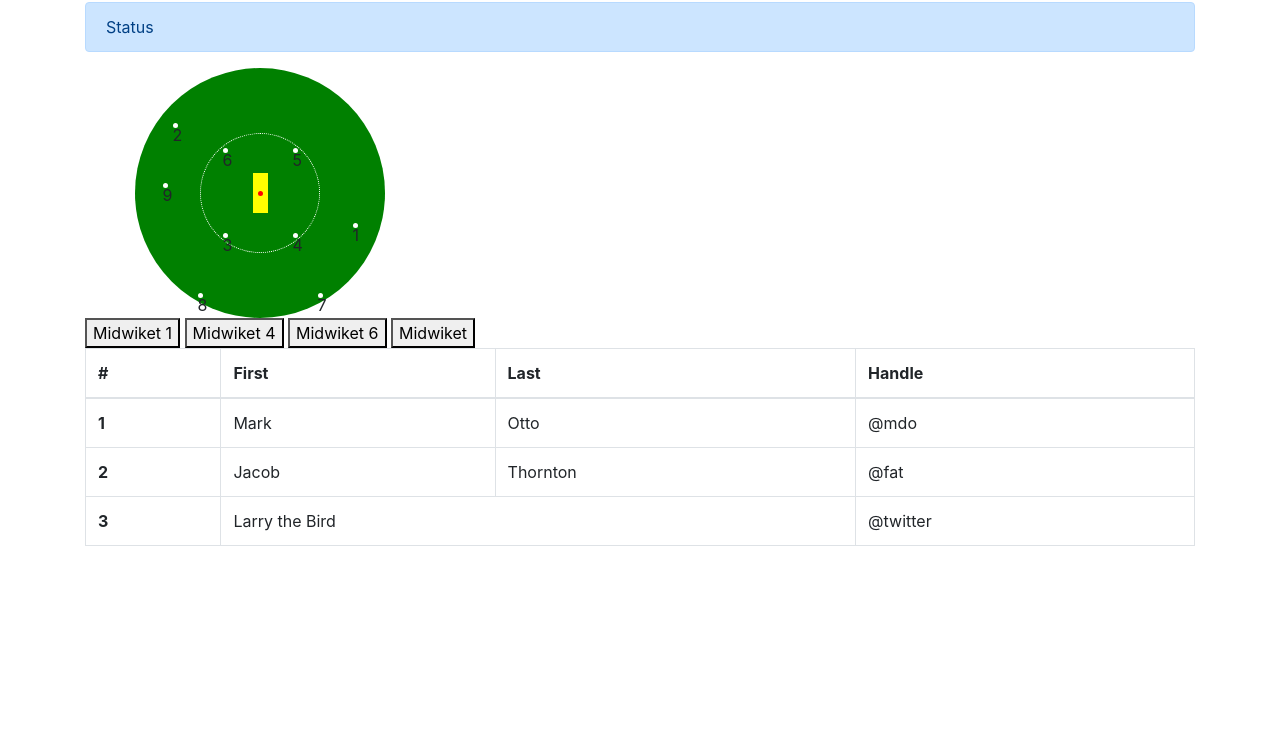
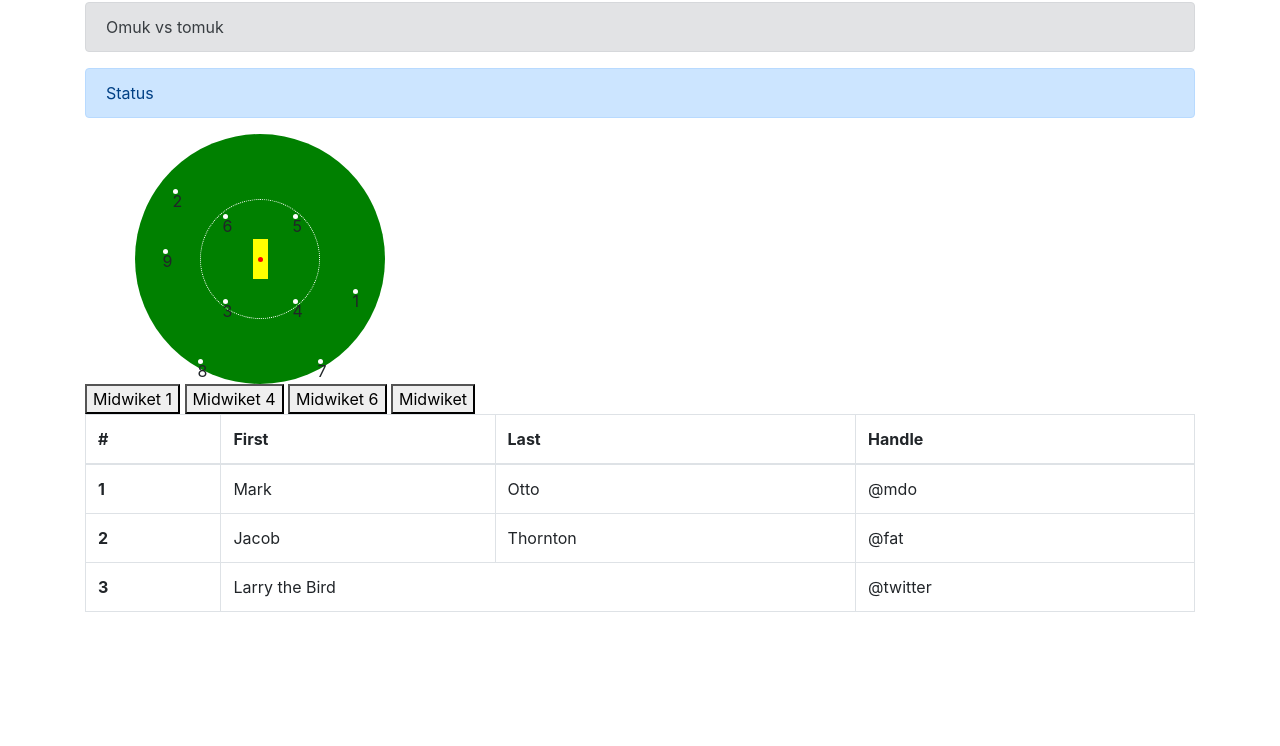
Before and after one commit to kzhctech/cric, a plain HTML site: page index.html in a window 1280 px wide. Shown: the part 54-800 px from the top of the page. Drawn offline with nearby package versions, Linux system fonts and the light colour scheme; a script that the page names is missing.

Commit message:
Update index.html

```diff
--- a/index.html
+++ b/index.html
@@ -12,6 +12,9 @@
 <body>
 	<div class="container">
 		<h1>Cric</h1>
+	<div class="alert alert-secondary" id="vs" role="alert">
+	 Omuk vs tomuk
+	</div>
 	<div class="alert alert-primary" id="statusbar" role="alert">
 		Status
 	</div>
```
